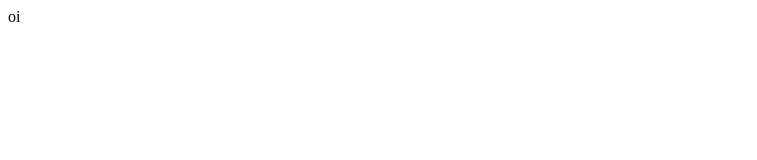
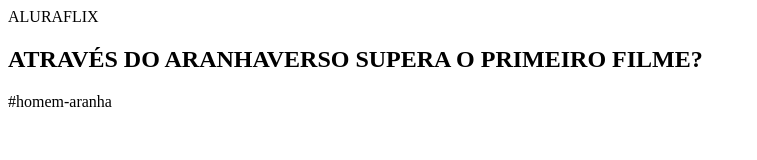
Before and after one commit to ttacchy/teciatecnologiaeinovacao.github.io, a plain HTML site: page index.html in a window 1280 px wide. Shown: the whole page, without its empty margins (0-757 px from the left). Drawn offline with Linux system fonts and the light colour scheme.

Commit message:
Add initial HTML structure for AluraFlix

```diff
--- a/index.html
+++ b/index.html
@@ -1 +1,18 @@
-oi
+<!DOCTYPE html>
+<html lang = "pt-br">
+<head>
+  <meta charset = "UTF-8">
+  <title>AluraFlix</title>
+  <link rel = "stylesheet" href = "style.css">
+</head>
+<body>
+  <header>ALURAFLIX</header>
+
+  <section>
+    <div>
+      <h1>ATRAVÉS DO ARANHAVERSO SUPERA O PRIMEIRO FILME?</h1>
+
+      <p>#homem-aranha</p>
+    </div>
+  </section>
+</body>
```
